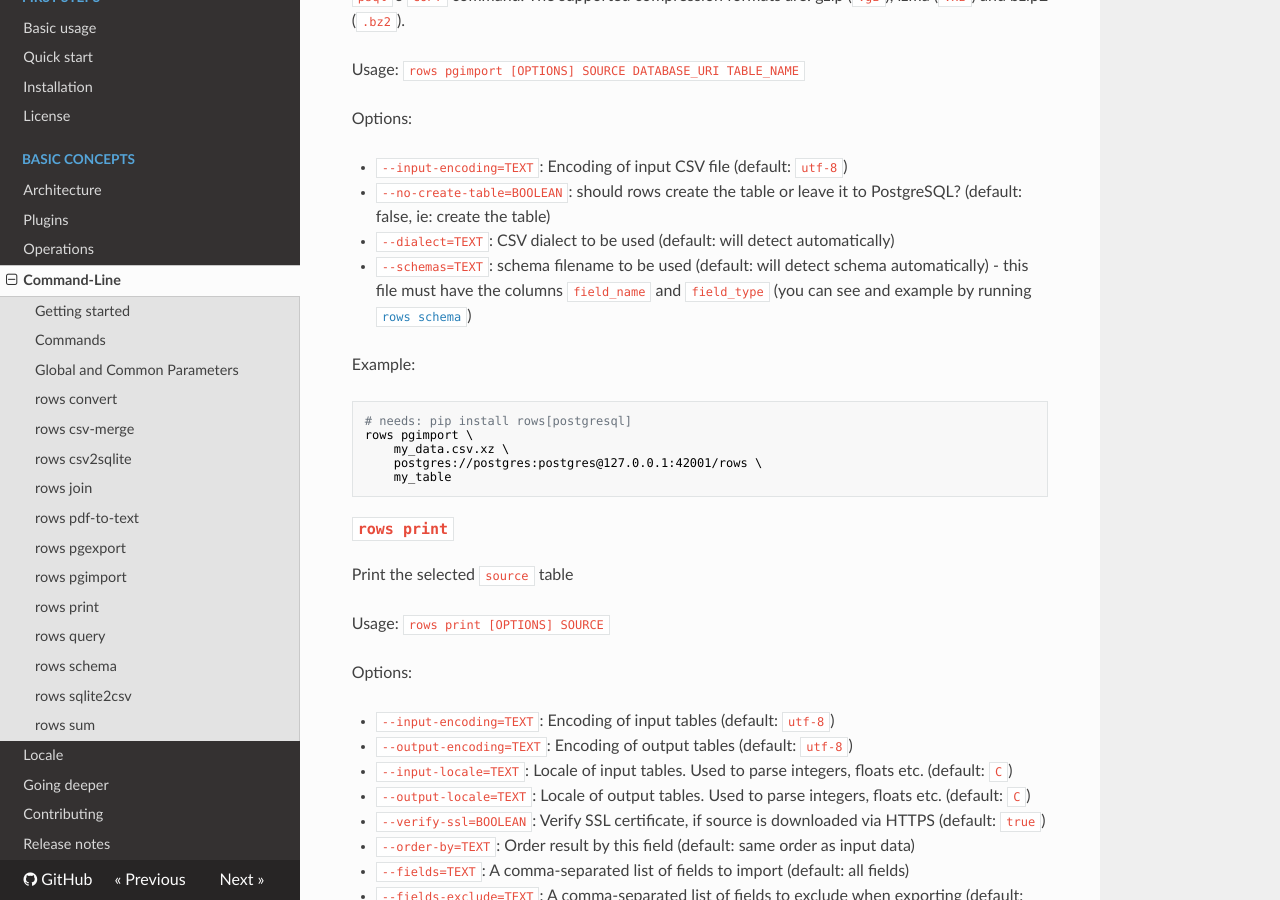
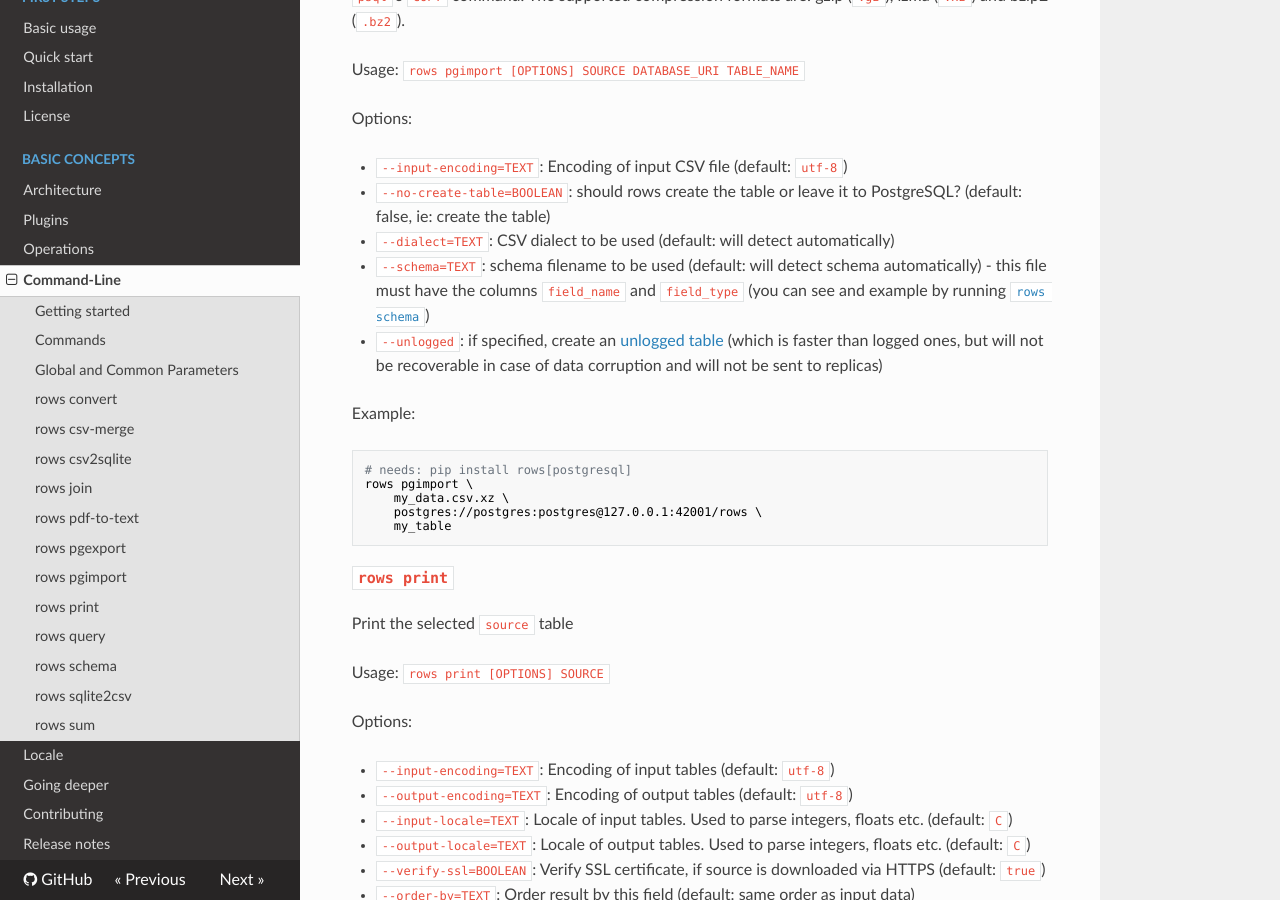
Before and after one commit to turicas/rows, an MkDocs documentation site: the page built from docs/cli.md, in a window 1280 px wide and 900 px high, scrolled down 5239 px. Built offline with MkDocs 1.6.1, drawn with Linux system fonts in a browser that asks for light colours; nearby versions of some CDN libraries.

Commit message:
Add `unlogged` option to pgimport

```diff
--- a/docs/cli.md
+++ b/docs/cli.md
@@ -276,9 +276,12 @@ Options:
 - `--no-create-table=BOOLEAN`: should rows create the table or leave it to
   PostgreSQL? (default: false, ie: create the table)
 - `--dialect=TEXT`: CSV dialect to be used (default: will detect automatically)
-- `--schemas=TEXT`: schema filename to be used (default: will detect schema
+- `--schema=TEXT`: schema filename to be used (default: will detect schema
   automatically) - this file must have the columns `field_name` and
   `field_type` (you can see and example by running [`rows schema`][cli-schema])
+- `--unlogged`: if specified, create an [unlogged table][pg-unlogged] (which is
+  faster than logged ones, but will not be recoverable in case of data
+  corruption and will not be sent to replicas)
 
 Example:
 
@@ -515,3 +518,4 @@ rows sum \
 [cli-sum]: #rows-sum
 [issue-archives]: https://github.com/turicas/rows/issues/236
 [rows-cli]: https://github.com/turicas/rows/blob/master/rows/cli.py
+[pg-unlogged]: https://www.postgresql.org/docs/9.1/sql-createtable.html
```
Also changed, not shown: 2 other files.
